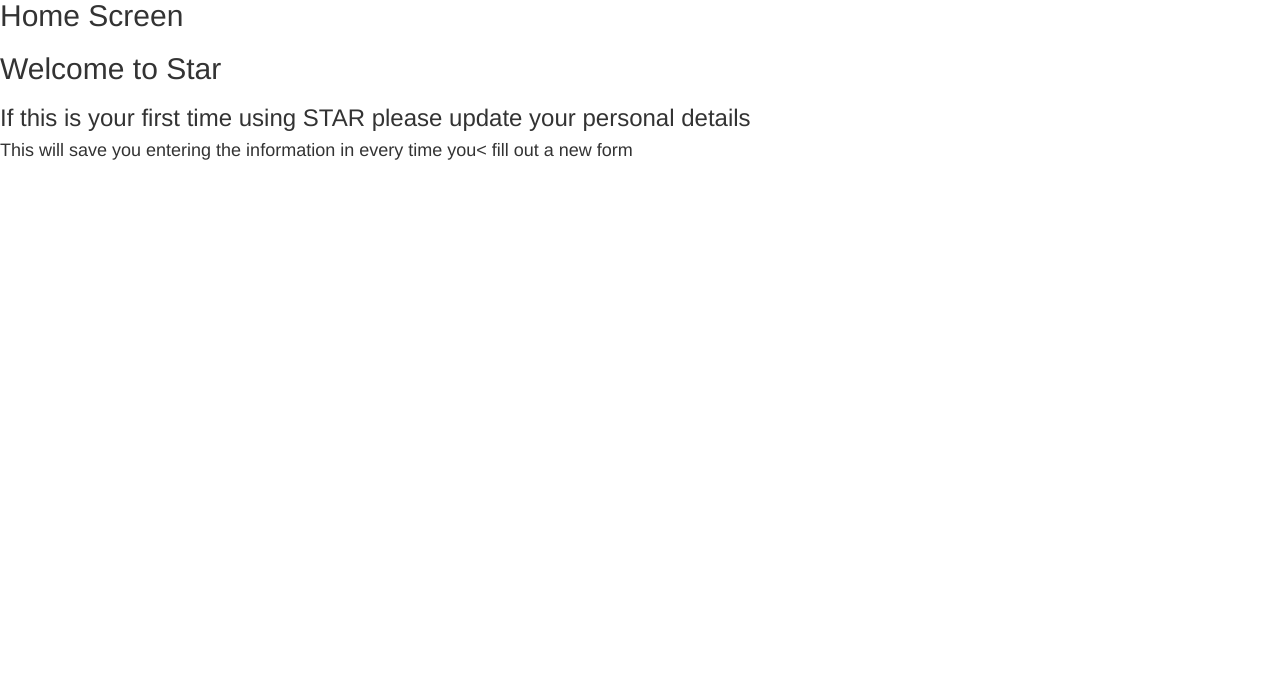
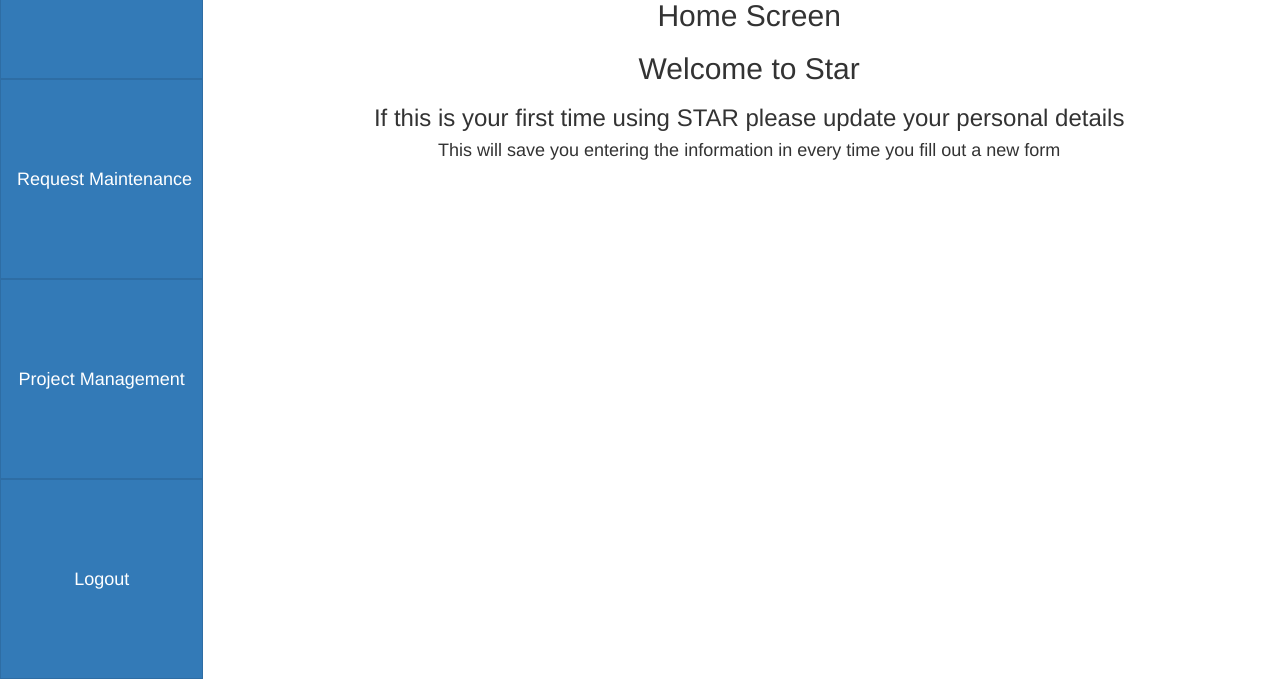
Before and after one commit to VijayBrar/STAR, a PHP site: the page made by home_ page.html in a window 1280 px wide. Shown: the part 321-1000 px from the top of the page. Before the commit the page ends 481 px from the top, so only its background shows below. Run offline with PHP 8.4, Linux system fonts and the light colour scheme.

Commit message:
Some CSS + HTML updates

```diff
--- a/home_ page.css
+++ b/home_ page.css
@@ -3,8 +3,12 @@
 	list-style: none;
 	padding: 0;
 	margin: 0;
-background: ;
+    background: ;
     color: #0072bb;
+}
+
+.button-list > li {
+    list-style: none;
 }
 
 .button-list-item {
@@ -37,9 +41,11 @@ img {
 .rest {
 	background: #5D8AA8;
 }
-.logo{
-height:70%;
+
+#logo{
+    height:180px;
 }
-.main screen {
-text-align:center;
+
+.mainscreen {
+    text-align:center;
 }
--- a/home_ page.html
+++ b/home_ page.html
@@ -1,11 +1,14 @@
-
-<html>
+<!DOCTYPE HTML>
+<html lang='en'>
 <head>
 	<title></title>
 	<meta name="viewport" content="width=device-width, initial-scale=1">
-	<link rel="stylesheet" href="https://maxcdn.bootstrapcdn.com/bootstrap/3.3.6/css/bootstrap.min.css">
-	<link rel="stylesheet" type="text/css" href="sen.css">
+	<script src="Scripts/jquery-1.11.2.js"></script>
+    <script src="https://maxcdn.bootstrapcdn.com/bootstrap/3.3.4/js/bootstrap.min.js"></script>
+    <link rel="stylesheet" href="https://maxcdn.bootstrapcdn.com/bootstrap/3.3.4/css/bootstrap.min.css">
+	<link rel="stylesheet" type="text/css" href="home_%20page.css">
 </head>
+
 <body>
 
 	<div class="row main-row">
@@ -36,19 +39,16 @@
 <img id="logo">
             <img src="https://dl.dropbox.com/s/6p11d5zqbiijsna/logo.jpg?dl=0">
         </div>
-				<div class="col-md-10">
-<class id="main screen">
 
+            <div class="mainscreen">
                 <h2>Home Screen</h2>
                 <h2>Welcome to Star</h2>
+
                 <h3> If this is your first time using STAR please update your personal details </h3>
-<h4>This will save you entering the information in every time you< fill out a new form</h4>
-
-
-
-
+                <h4>This will save you entering the information in every time you fill out a new form</h4>
             </div>
     </div>
+
     <div class="row rest">
 
     </div>
```
Lines whose indentation alone changed are shown as unchanged.
